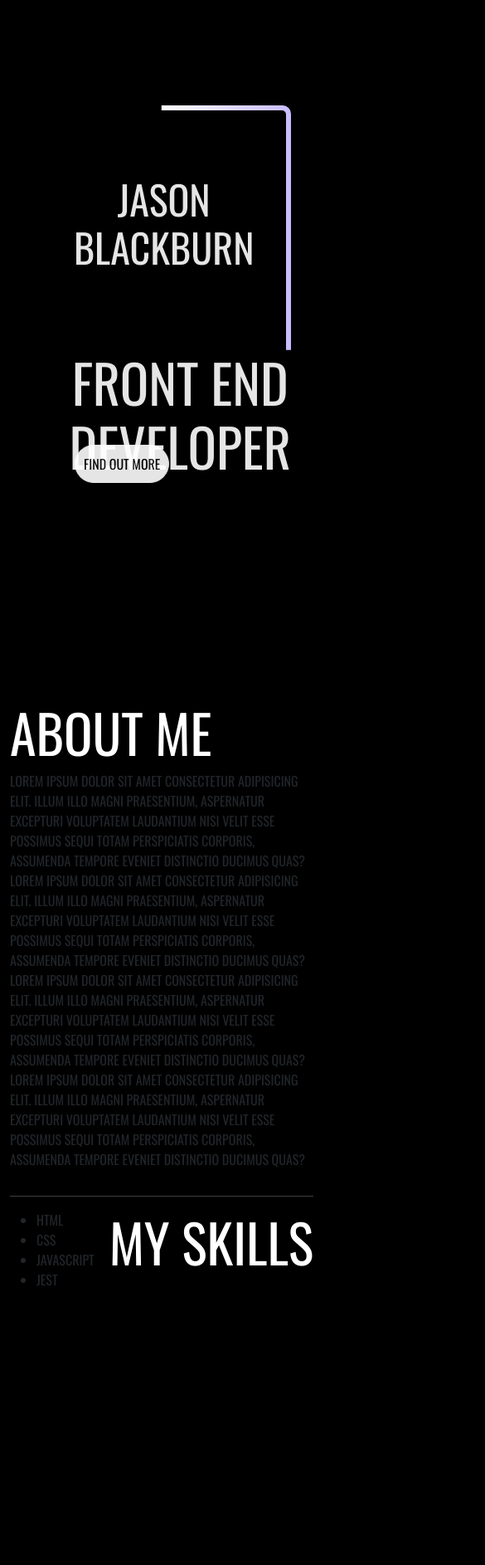
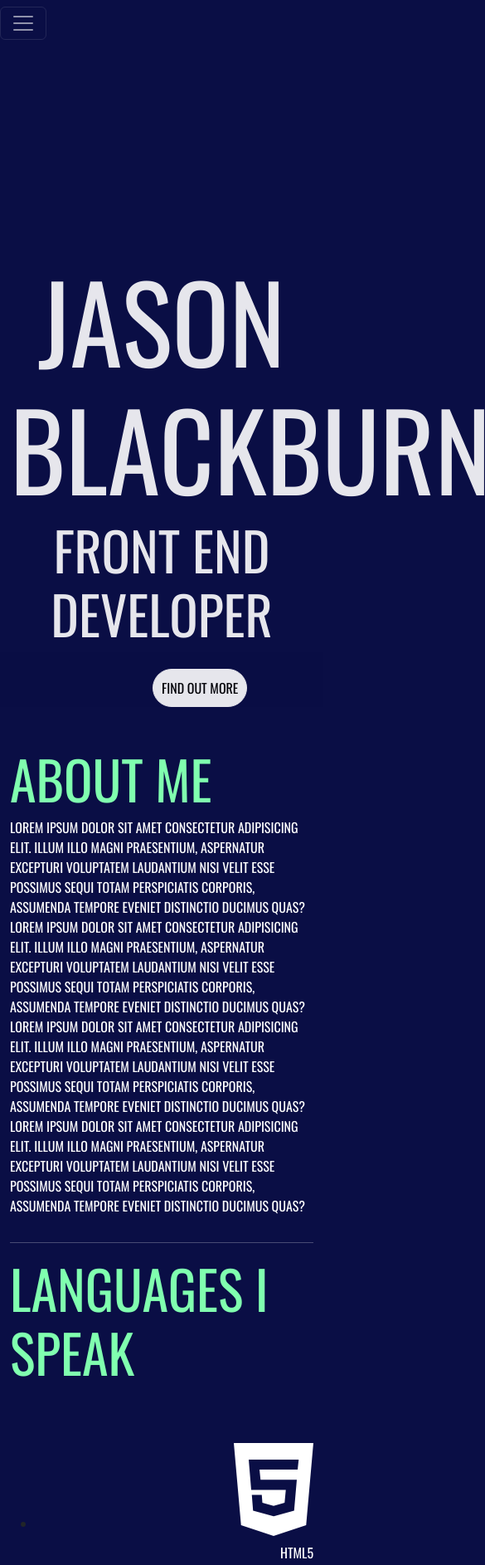
Before and after one commit to JBlackburn94/jasonBlackburnPortfolioSite, a website: page index.html in a window 390 px wide. Shown: the top 1886 px of the page at 83% size, 585 px wide, since content can reach past the window. Before the commit the page ends 1688 px from the top, so only its background shows below. Drawn offline with nearby package versions, Linux system fonts and the light colour scheme.

Commit message:
layout change

```diff
--- a/index.html
+++ b/index.html
@@ -11,28 +11,58 @@
       crossorigin="anonymous"
     />
     <link rel="stylesheet" href="styles.css" />
+    <link
+      rel="stylesheet"
+      href="https://cdnjs.cloudflare.com/ajax/libs/font-awesome/6.2.1/css/all.min.css"
+      integrity="sha512-MV7K8+y+gLIBoVD59lQIYicR65iaqukzvf/nwasF0nqhPay5w/9lJmVM2hMDcnK1OnMGCdVK+iQrJ7lzPJQd1w=="
+      crossorigin="anonymous"
+      referrerpolicy="no-referrer"
+    />
+    <script src="script.js"></script>
     <script
       src="https://cdn.jsdelivr.net/npm/bootstrap@5.3.0-alpha1/dist/js/bootstrap.bundle.min.js"
       integrity="sha384-w76AqPfDkMBDXo30jS1Sgez6pr3x5MlQ1ZAGC+nuZB+EYdgRZgiwxhTBTkF7CXvN"
       crossorigin="anonymous"
     ></script>
-    <script src="script.js"></script>
     <title>Jason Blackburn - Web Developer</title>
   </head>
   <body>
+    <header>
+      <nav class="navbar navbar-expand-lg navbar-dark bg-none">
+        <button
+          class="navbar-toggler"
+          type="button"
+          data-toggle="collapse"
+          data-target="#navbarNavAltMarkup"
+          aria-controls="navbarNavAltMarkup"
+          aria-expanded="false"
+          aria-label="Toggle navigation"
+        >
+          <span class="navbar-toggler-icon"></span>
+        </button>
+        <div class="collapse navbar-collapse" id="navbarNavAltMarkup">
+          <div class="navbar-nav">
+            <a class="nav-item nav-link" href="#">Home</a>
+            <a class="nav-item nav-link" href="#">Features</a>
+            <a class="nav-item nav-link" href="#">Pricing</a>
+          </div>
+        </div>
+      </nav>
+    </header>
     <section id="hero-section">
-      <div class="hero-container">
-        <div class="anim-border">
-          <!-- <video class="hero-video" autoplay="autoplay" loop muted>
-          <source src="media/video/4K_5.mp4" type="video/mp4" />
-        </video> -->
-          <h1 id="my-text" class="page-heading fade-in">Jason Blackburn</h1>
-          <h2 class="sub-heading fade-in">Front End Developer</h2>
-          <span class="fade-in">
-            <a class="button-heading hvr-pulse" href="#about-section"
-              >Find Out More
-            </a>
-          </span>
+      <div class="container-fluid">
+        <div class="col-sm-12">
+          <div class="row">
+            <h1 id="my-text" class="page-heading fade-in text-center">
+              Jason Blackburn
+            </h1>
+            <h2 class="sub-heading fade-in text-center">Front End Developer</h2>
+            <span class="fade-in">
+              <a class="button-heading hvr-pulse" href="#about-section"
+                >Find Out More
+              </a>
+            </span>
+          </div>
         </div>
       </div>
     </section>
@@ -43,7 +73,7 @@
           <div class="col-md-3">
             <h2>About Me</h2>
           </div>
-          <div class="col-md-9 leftside-text">
+          <div class="col-md-9">
             <p>
               Lorem ipsum dolor sit amet consectetur adipisicing elit. Illum
               illo magni praesentium, aspernatur excepturi voluptatem laudantium
@@ -65,15 +95,45 @@
           </div>
         </div>
         <hr />
-        <div class="col-md-3 rightside-text">
-          <h2>My Skills</h2>
+        <div class="col-md-3">
+          <h2>Languages i speak</h2>
         </div>
-        <div class="col-md-9">
+        <div class="col-md-9 skills-container">
           <ul>
-            <li>HTML</li>
-            <li>CSS</li>
-            <li>JavaScript</li>
-            <li>Jest</li>
+            <li class="rightside-text">
+              <i class="fa-brands fa-html5 skills-item"></i>
+              <p>HTML5</p>
+            </li>
+            <li class="rightside-text">
+              <i class="fa-brands fa-css3-alt skills-item"></i>
+              <p>CSS3</p>
+            </li>
+            <li class="rightside-text">
+              <i class="fa-brands fa-square-js skills-item"></i>
+              <p>JavaScript</p>
+            </li>
+          </ul>
+        </div>
+        <hr />
+        <div class="col-md-9 learning-container">
+          <h2>Currently learning</h2>
+          <ul>
+            <li class="rightside-text">
+              <i class="fa-brands fa-react skills-item"></i>
+              <p>REACT</p>
+            </li>
+            <li class="rightside-text">
+              <i class="fa-brands fa-python skills-item"></i>
+              <p>Python</p>
+            </li>
+            <li class="rightside-text">
+              <i class="fa-brands fa-angular skills-item"></i>
+              <p>Angular</p>
+            </li>
+            <li class="rightside-text">
+              <i class="fa-brands fa-node skills-item"></i>
+              <p>Node.js</p>
+            </li>
           </ul>
         </div>
       </div>
--- a/styles.css
+++ b/styles.css
@@ -3,7 +3,7 @@
 * {
     margin: 0;
     padding: 0;
-    background-color: black;
+    background-color: rgb(10, 14, 69);
     font-family: "Oswald", sans-serif;
     box-sizing: border-box;
     text-transform: uppercase;
@@ -16,7 +16,7 @@ section {
 }
 
 h2 {
-    color: white;
+    color: rgb(128, 255, 175);
     font-weight: 500;
     font-size: 4rem;
 }
@@ -26,12 +26,39 @@ hr {
     width: 100%;
 }
 
+.navbar-toggler {
+  color: white;
+}
+
+.languages-header {
+  color: white;
+  margin-top: 4.4rem;
+  font-size: 2.5rem;
+}
+
+.skills-container {
+  margin-top: 4rem;
+}
+
+.fa-bootstrap {
+  margin-right: 100px;
+}
+
+.skills-item {
+  color: white;
+  font-size: 8rem;
+}
+
+.skills-item, p {
+  color: white;
+}
+
 .leftside-text {
-    float: left;
+    text-align: left;
 }
 
 .rightside-text {
-    float: right;
+    text-align: right;
 }
 
 @-webkit-keyframes rotate {
@@ -45,89 +72,36 @@ hr {
     }
   }
 
-  .hero-container {
-    position: relative;
-  }
-
-  .anim-border {
-      position: absolute;
-      z-index: 0;
-      width: 80vw;
-      height: 70vh;
-      border-radius: 10px;
-      overflow: hidden;
-      padding: 2rem;
-      bottom: -85vh;
-      left: 10vw;
-  }
-  .anim-border::before {
-      content: "";
-      position: absolute;
-      z-index: -2;
-      left: -50%;
-      top: -50%;
-      width: 200%;
-      height: 200%;
-      background-color: black;
-      background-repeat: no-repeat;
-      background-size: 50% 50%, 50% 50%;
-      background-position: 0 0, 100% 0, 100% 100%, 0 100%;
-      background-image: linear-gradient(#2e00ff, #ffffff);
-      -webkit-animation: rotate 4s linear infinite;
-      animation: rotate 4s linear infinite;
-
-  }
-  .anim-border::after {
-    content: "";
-    position: absolute;
-    z-index: -1;
-    left: 6px;
-    top: 6px;
-    width: calc(100% - 12px);
-    height: calc(100% - 12px);
-    background: black;
-    border-radius: 5px;
-  }
-
 .page-heading {
     color: white;
     font-size: 8rem;
     background-color: transparent;
-    position: absolute;
-    top: 10vh;
-    width: 75vw;
-    text-align: center;
+    padding-top: 30vh;
 
 }
 
 .sub-heading {
     color: white;
     background-color: transparent;
-    position: absolute;
-    top: 35vh;
-    width: 75vw;
-    text-align: center;
 }
 
 .button-heading {
-    position: absolute;
-    right: 47%;
-    bottom: 16vh;
     text-decoration: none;
     color: black;
     background-color: white;
     border: 1px white solid;
     border-radius: 25px;
     padding: 10px;
-    margin-top: 10px;
     font-size: 1rem;
     transition: 1s;
+    margin-left: 44vw;
+    margin-top: 20px;
 }
 
 .button-heading:hover {
-    box-shadow: 0 0 10px #61fff7,
-                0 0 40px #91d5ff,
-                0 0 80px #0022ff;
+    box-shadow: 0 0 10px #61ffca,
+                0 0 40px #91ffb0,
+                0 0 80px #00ff84;
     background-color: #ffffff;
     border: none;
     border-radius: 0;
@@ -141,38 +115,6 @@ hr {
     0% { opacity: 0; }
     100% { opacity: 1; }
   }
-
-@media screen and (max-width: 1200px) {
-    .page-heading {
-        font-size: 6rem;
-    }
-}
-
-@media screen and (max-width: 910px) {
-    .page-heading {
-        font-size: 5rem;
-    }
-}
-
-@media screen and (max-width: 770px) {
-    .page-heading {
-        font-size: 4rem;
-        width: 73vw;
-    }
-}
-
-@media screen and (max-width: 620px) {
-    .page-heading {
-        font-size: 3rem;
-    }
-}
-
-@media screen and (max-width: 390px) {
-    .page-heading {
-        font-size: 3rem;
-        width: 65vw;
-    }
-}
 
 @-webkit-keyframes hvr-pulse {
     25% {
```
